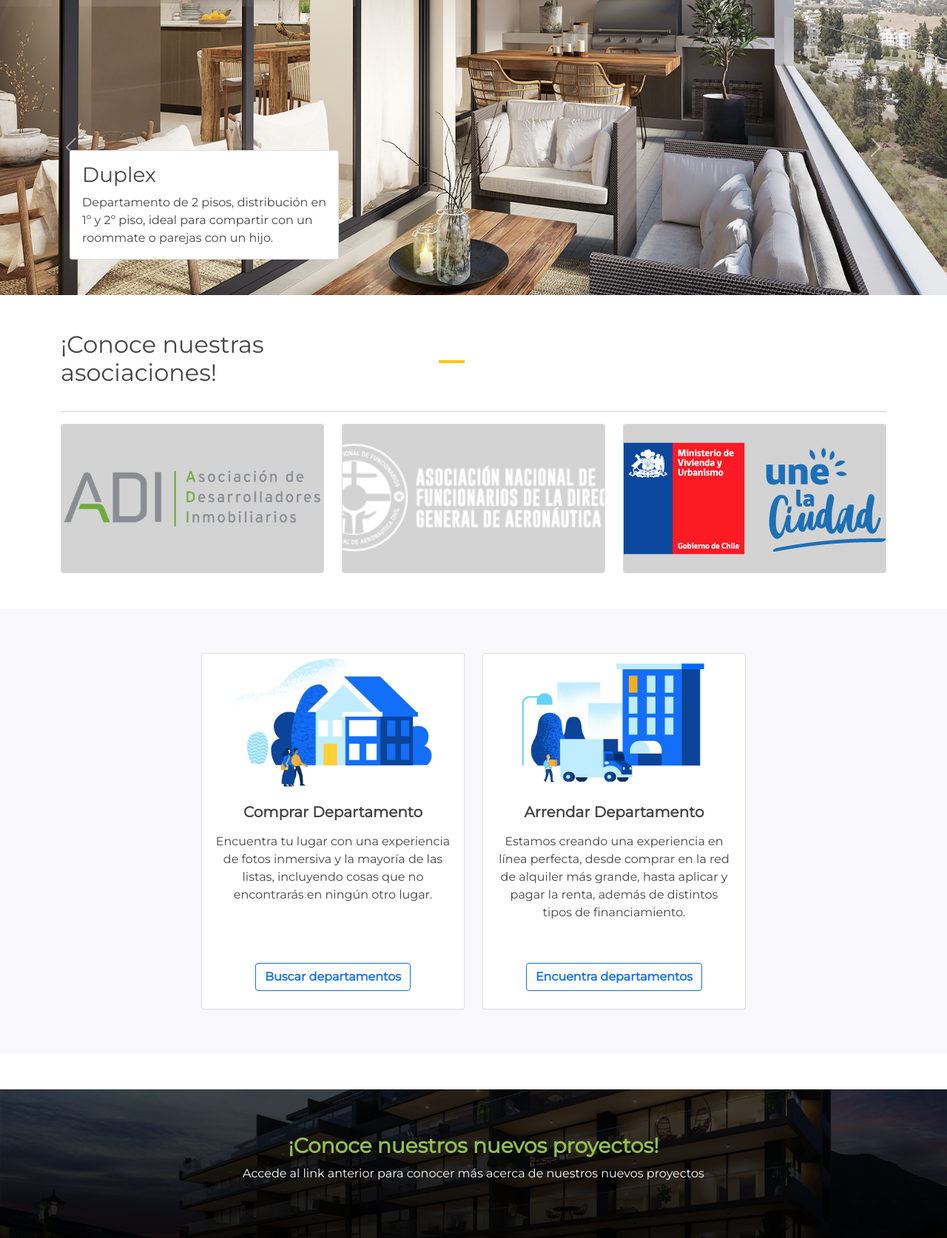
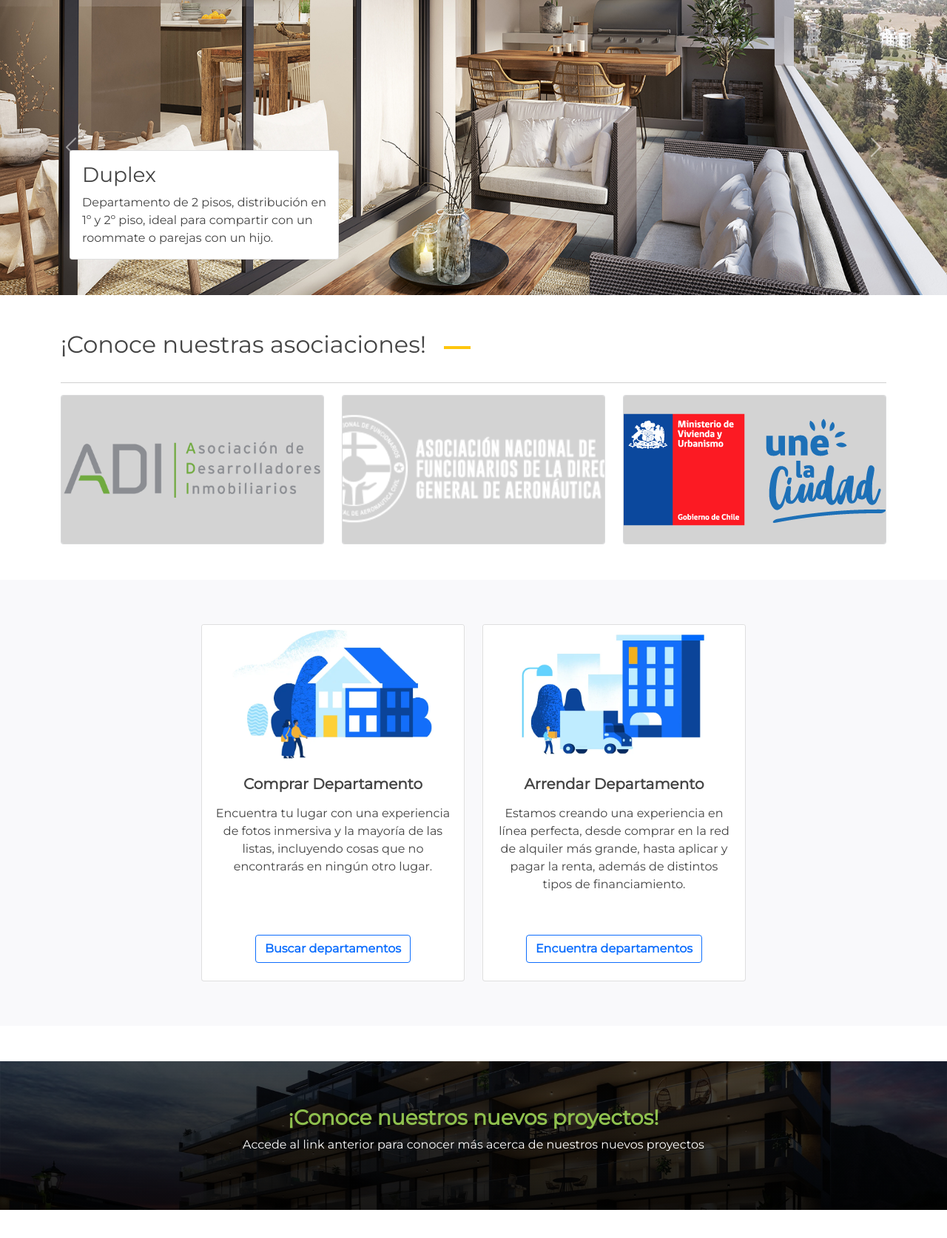
Before and after one commit to pr0vis0ri0/progra-web, a Django app: page /app/inicio in a window 1280 px wide. Shown: the part 57-1731 px from the top of the page at 74% size. Run offline with Django 4.2, Linux system fonts and the light colour scheme.

Commit message:
No recuerdo qué hice de diferente pero me salen modificaciones

```diff
--- a/Pagina/Appventas/templates/index.html
+++ b/Pagina/Appventas/templates/index.html
@@ -69,7 +69,7 @@
 
 <div class="container mt-5">
     <div class="row align-items-center mb-4">
-        <div class="col-md-6">
+        <div class="col-md-7">
             <div class="heading-container">
                 <h2>¡Conoce nuestras asociaciones!</h2>
                 <div class="heading-decoration"></div>
@@ -105,7 +105,7 @@
 <section class="full-dptos mt-5">
     <div class="container">
         <div class="row justify-content-center">
-            <div class="col-md-4">
+            <div class="col-sm-12 col-md-4">
                 <div class="card">
                     <img src="{% static 'images/COMPRAR-DEPARTAMENTO.png' %}" class="card-img-top">
                     <div class="card-body">
@@ -120,7 +120,7 @@
                     </div>
                 </div>
             </div>
-            <div class="col-md-4">
+            <div class="col-sm-12 col-md-4">
                 <div class="card">
                     <img src="{% static 'images/ARRENDAR-DEPARTAMENTO.png' %}" class="card-img-top">
                     <div class="card-body">
```
